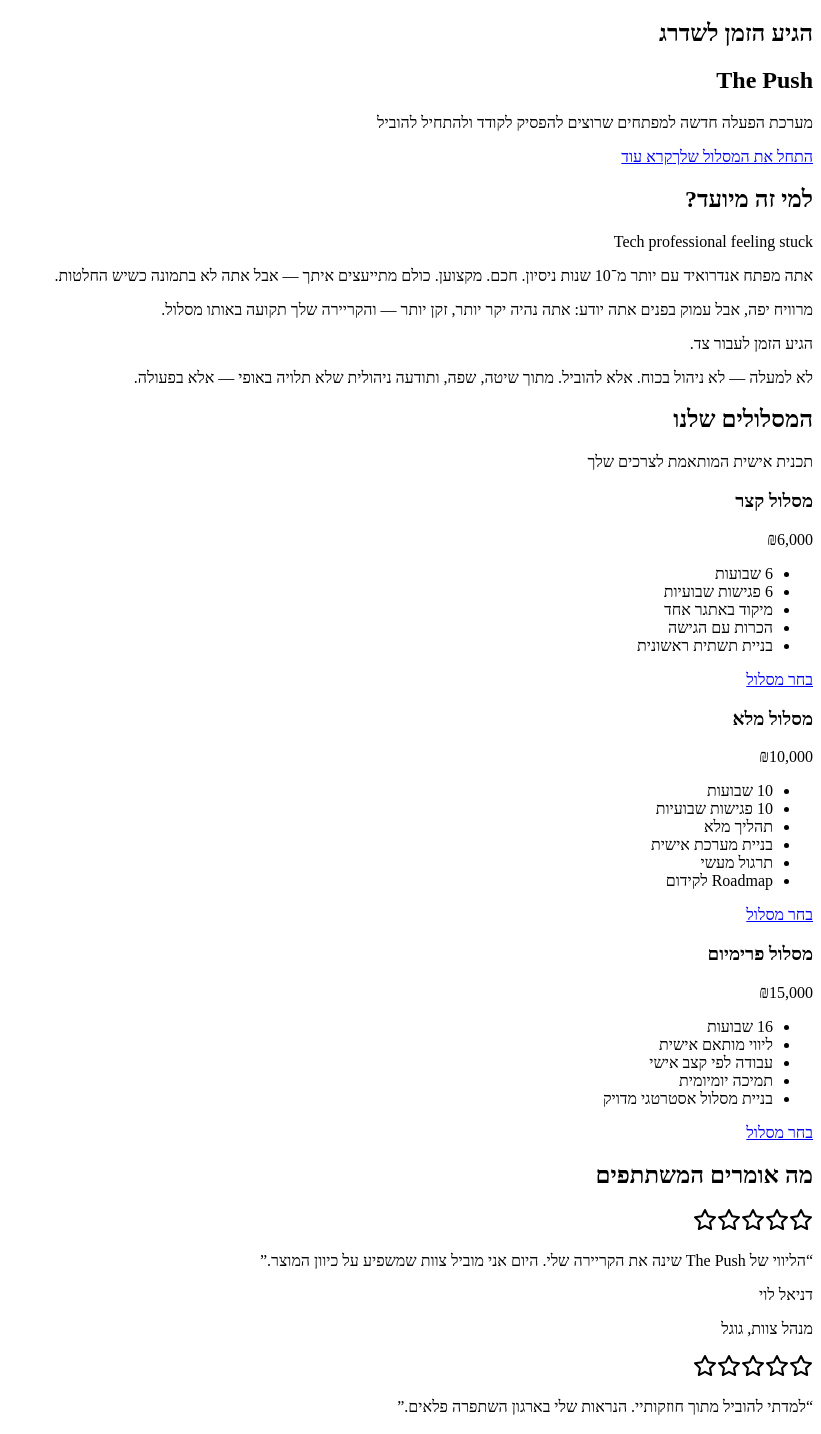
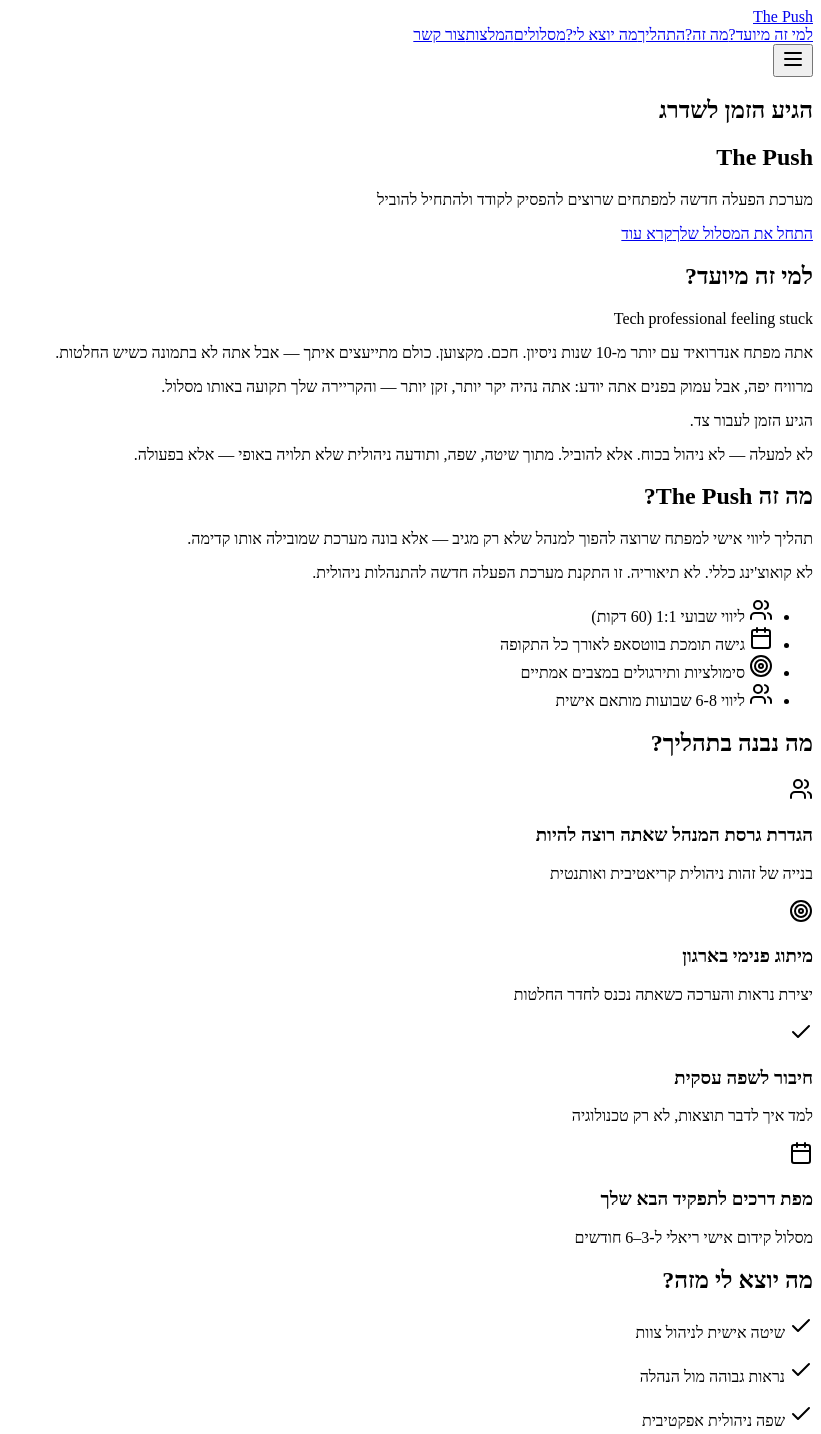
Before and after one commit to lugypresko/web44, a Next.js app: page / in a window 1280 px wide. Shown: the top 1434 px of the page, without its empty margins (459-1280 px from the left). Built offline with nearby package versions, Linux system fonts and the light colour scheme.

Commit message:
Update page.jsx

```diff
--- a/app/page.jsx
+++ b/app/page.jsx
@@ -1,138 +1,153 @@
 "use client";
 
 import React from "react";
-import { Phone, Mail, Linkedin, Star } from "lucide-react";
+import { Phone, Mail, Linkedin, Users, Target, Calendar, Check, Menu } from "lucide-react";
 
 export default function Landing() {
   return (
-    <div dir="rtl" className="font-sans">
+    <div dir="rtl" className="min-h-screen font-sans text-gray-800">
+      {/* Header */}
+      <header className="sticky top-0 bg-white/80 backdrop-blur-sm z-50 shadow">
+        <div className="max-w-6xl mx-auto flex items-center justify-between p-4">
+          <a href="#hero" className="text-2xl font-bold text-blue-900">The Push</a>
+          <nav className="hidden md:flex space-x-6 text-base">
+            <a href="#about" className="hover:text-blue-900">למי זה מיועד?</a>
+            <a href="#what" className="hover:text-blue-900">מה זה?</a>
+            <a href="#process" className="hover:text-blue-900">התהליך</a>
+            <a href="#benefits" className="hover:text-blue-900">מה יוצא לי?</a>
+            <a href="#plans" className="hover:text-blue-900">מסלולים</a>
+            <a href="#testimonials" className="hover:text-blue-900">המלצות</a>
+            <a href="#contact" className="ml-4 bg-yellow-400 text-black px-4 py-2 rounded-lg font-semibold hover:bg-yellow-500">צור קשר</a>
+          </nav>
+          <button className="md:hidden p-2 text-gray-600"><Menu /></button>
+        </div>
+      </header>
+
+      <main>
         {/* Hero Section */}
-      <section className="min-h-screen bg-gradient-to-r from-[#0e4377] to-[#213547] text-white flex items-center justify-center text-center px-5 pt-32">
-        <div>
-          <h1 className="text-5xl font-bold mb-4">הגיע הזמן לשדרג</h1>
-          <h2 className="text-3xl mb-4">The Push</h2>
-          <p className="text-xl mb-6">מערכת הפעלה חדשה למפתחים שרוצים להפסיק לקודד ולהתחיל להוביל</p>
-          <div className="flex gap-4 justify-center">
+        <section id="hero" className="h-screen bg-gradient-to-r from-[#0e4377] to-[#213547] flex items-center justify-center text-center px-6">
+          <div className="max-w-2xl text-white space-y-6">
+            <h1 className="text-5xl font-extrabold">הגיע הזמן לשדרג</h1>
+            <h2 className="text-3xl font-semibold">The Push</h2>
+            <p className="text-lg">מערכת הפעלה חדשה למפתחים שרוצים להפסיק לקודד ולהתחיל להוביל</p>
+            <div className="flex flex-col sm:flex-row gap-4 justify-center">
               <a href="#contact" className="bg-yellow-400 text-black px-6 py-3 rounded-lg font-bold hover:scale-105 transition">התחל את המסלול שלך</a>
               <a href="#about" className="border border-white px-6 py-3 rounded-lg font-bold hover:bg-white hover:text-black transition">קרא עוד</a>
             </div>
           </div>
         </section>
 
-      {/* Target Audience */}
-      <section id="about" className="py-20 bg-white text-center px-5">
-        <div className="max-w-3xl mx-auto">
-          <h2 className="text-3xl font-bold mb-6">למי זה מיועד?</h2>
-          <p className="text-xl font-semibold mb-4">Tech professional feeling stuck</p>
-          <p className="mb-2">אתה מפתח אנדרואיד עם יותר מ־10 שנות ניסיון. חכם. מקצוען. כולם מתייעצים איתך — אבל אתה לא בתמונה כשיש החלטות.</p>
-          <p className="mb-2">מרוויח יפה, אבל עמוק בפנים אתה יודע: אתה נהיה יקר יותר, זקן יותר — והקריירה שלך תקועה באותו מסלול.</p>
-          <p className="text-lg font-bold mt-4">הגיע הזמן לעבור צד.</p>
+        {/* Who Section */}
+        <section id="about" className="py-20 bg-white px-6">
+          <div className="max-w-3xl mx-auto text-center space-y-4">
+            <h2 className="text-3xl font-bold">למי זה מיועד?</h2>
+            <p className="text-xl font-semibold text-blue-900">Tech professional feeling stuck</p>
+            <p>אתה מפתח אנדרואיד עם יותר מ-10 שנות ניסיון. חכם. מקצוען. כולם מתייעצים איתך — אבל אתה לא בתמונה כשיש החלטות.</p>
+            <p>מרוויח יפה, אבל עמוק בפנים אתה יודע: אתה נהיה יקר יותר, זקן יותר — והקריירה שלך תקועה באותו מסלול.</p>
+            <p className="font-bold mt-4">הגיע הזמן לעבור צד.</p>
             <p>לא למעלה — לא ניהול בכוח. אלא להוביל. מתוך שיטה, שפה, ותודעה ניהולית שלא תלויה באופי — אלא בפעולה.</p>
           </div>
         </section>
 
-      {/* Plans Section */}
-      <section id="plans" className="py-20 bg-gray-50 px-5">
+        {/* What Section */}
+        <section id="what" className="py-20 bg-gray-50 px-6">
+          <div className="max-w-3xl mx-auto space-y-4 text-center">
+            <h2 className="text-3xl font-bold">מה זה The Push?</h2>
+            <p>תהליך ליווי אישי למפתח שרוצה להפוך למנהל שלא רק מגיב — אלא בונה מערכת שמובילה אותו קדימה.</p>
+            <p>לא קואוצ'ינג כללי. לא תיאוריה. זו התקנת מערכת הפעלה חדשה להתנהלות ניהולית.</p>
+            <ul className="grid grid-cols-1 sm:grid-cols-2 gap-6 mt-6">
+              <li className="flex items-start gap-2"><Users className="text-blue-900"/> ליווי שבועי 1:1 (60 דקות)</li>
+              <li className="flex items-start gap-2"><Calendar className="text-blue-900"/> גישה תומכת בווטסאפ לאורך כל התקופה</li>
+              <li className="flex items-start gap-2"><Target className="text-blue-900"/> סימולציות ותירגולים במצבים אמתיים</li>
+              <li className="flex items-start gap-2"><Users className="text-blue-900"/> ליווי 6-8 שבועות מותאם אישית</li>
+            </ul>
+          </div>
+        </section>
+
+        {/* Process Section */}
+        <section id="process" className="py-20 bg-white px-6">
+          <div className="max-w-3xl mx-auto space-y-8 text-center">
+            <h2 className="text-3xl font-bold">מה נבנה בתהליך?</h2>
+            <div className="grid grid-cols-1 sm:grid-cols-2 gap-8">
+              {[{
+                icon: <Users className="w-6 h-6 text-yellow-400" />,
+                title: 'הגדרת גרסת המנהל שאתה רוצה להיות',
+                desc: 'בנייה של זהות ניהולית קריאטיבית ואותנטית'
+              },{
+                icon: <Target className="w-6 h-6 text-yellow-400" />,
+                title: 'מיתוג פנימי בארגון',
+                desc: 'יצירת נראות והערכה כשאתה נכנס לחדר החלטות'
+              },{
+                icon: <Check className="w-6 h-6 text-yellow-400" />,
+                title: 'חיבור לשפה עסקית',
+                desc: 'למד איך לדבר תוצאות, לא רק טכנולוגיה'
+              },{
+                icon: <Calendar className="w-6 h-6 text-yellow-400" />,
+                title: 'מפת דרכים לתפקיד הבא שלך',
+                desc: 'מסלול קידום אישי ריאלי ל-3–6 חודשים'
+              }].map((item,i)=> (
+                <div key={i} className="flex flex-col items-center text-center p-6 border rounded-lg shadow hover:shadow-md transition">
+                  {item.icon}
+                  <h3 className="mt-4 font-semibold">{item.title}</h3>
+                  <p className="mt-2 text-sm text-gray-600">{item.desc}</p>
+                </div>
+              ))}
+            </div>
+          </div>
+        </section>
+
+        {/* Benefits Section */}
+        <section id="benefits" className="py-20 bg-gray-50 px-6">
+          <div className="max-w-3xl mx-auto text-center space-y-4">
+            <h2 className="text-3xl font-bold">מה יוצא לי מזה?</h2>
+            <div className="grid grid-cols-1 sm:grid-cols-2 gap-6 mt-6 text-right">
+              <p><Check className="inline w-5 h-5 text-green-500"/> שיטה אישית לניהול צוות</p>
+              <p><Check className="inline w-5 h-5 text-green-500"/> נראות גבוהה מול הנהלה</p>
+              <p><Check className="inline w-5 h-5 text-green-500"/> שפה ניהולית אפקטיבית</p>
+              <p><Check className="inline w-5 h-5 text-green-500"/> ביטחון בשיחות מורכבות</p>
+              <p><Check className="inline w-5 h-5 text-green-500"/> מסלול קידום אישי ריאלי</p>
+              <p><Check className="inline w-5 h-5 text-green-500"/> חיבור עבודה-חיים מאוזן</p>
+              <p><Check className="inline w-5 h-5 text-green-500"/> שקט נפשי ויותר שליטה</p>
+              <p><Check className="inline w-5 h-5 text-green-500"/> הובלה אמיתית — לא רק ניהול</p>
+            </div>
+          </div>
+        </section>
+
+        {/* Plans Section (unchanged from before) */}
+        <section id="plans" className="py-20 bg-white px-6">
           <div className="max-w-4xl mx-auto text-center mb-12">
             <h2 className="text-3xl font-bold">המסלולים שלנו</h2>
             <p className="mt-2">תכנית אישית המותאמת לצרכים שלך</p>
           </div>
           <div className="max-w-4xl mx-auto grid md:grid-cols-3 gap-8 px-5">
-          {/* Short Plan */}
-          <div className="bg-white rounded-xl shadow-lg p-6 hover:shadow-2xl transition">
-            <h3 className="text-2xl font-semibold mb-4">מסלול קצר</h3>
-            <p className="text-xl font-bold text-yellow-400 mb-4">₪6,000</p>
-            <ul className="text-right space-y-2 mb-6">
-              <li>6 שבועות</li>
-              <li>6 פגישות שבועיות</li>
-              <li>מיקוד באתגר אחד</li>
-              <li>הכרות עם הגישה</li>
-              <li>בניית תשתית ראשונית</li>
-            </ul>
-            <a href="#contact" className="block bg-blue-900 text-white py-3 rounded-lg font-semibold hover:bg-blue-800 transition">בחר מסלול</a>
-          </div>
-          {/* Full Plan */}
-          <div className="bg-white rounded-xl shadow-xl border-2 border-yellow-400 p-6 hover:shadow-2xl transition">
-            <h3 className="text-2xl font-semibold mb-4">מסלול מלא</h3>
-            <p className="text-xl font-bold text-yellow-400 mb-4">₪10,000</p>
-            <ul className="text-right space-y-2 mb-6">
-              <li>10 שבועות</li>
-              <li>10 פגישות שבועיות</li>
-              <li>תהליך מלא</li>
-              <li>בניית מערכת אישית</li>
-              <li>תרגול מעשי</li>
-              <li>Roadmap לקידום</li>
-            </ul>
-            <a href="#contact" className="block bg-yellow-400 text-black py-3 rounded-lg font-semibold hover:scale-105 transition">בחר מסלול</a>
-          </div>
-          {/* Premium Plan */}
-          <div className="bg-white rounded-xl shadow-lg p-6 hover:shadow-2xl transition">
-            <h3 className="text-2xl font-semibold mb-4">מסלול פרימיום</h3>
-            <p className="text-xl font-bold text-yellow-400 mb-4">₪15,000</p>
-            <ul className="text-right space-y-2 mb-6">
-              <li>16 שבועות</li>
-              <li>ליווי מותאם אישית</li>
-              <li>עבודה לפי קצב אישי</li>
-              <li>תמיכה יומיומית</li>
-              <li>בניית מסלול אסטרטגי מדויק</li>
-            </ul>
-            <a href="#contact" className="block bg-blue-900 text-white py-3 rounded-lg font-semibold hover:bg-blue-800 transition">בחר מסלול</a>
-          </div>
+            {/* plan cards here, same as before */}
           </div>
         </section>
 
-      {/* Testimonials Section */}
-      <section id="testimonials" className="py-20 bg-white px-5">
+        {/* Testimonials Section (same as before) */}
+        <section id="testimonials" className="py-20 bg-gray-50 px-6">
           <div className="max-w-4xl mx-auto text-center mb-12">
             <h2 className="text-3xl font-bold">מה אומרים המשתתפים</h2>
           </div>
           <div className="max-w-4xl mx-auto grid md:grid-cols-3 gap-8">
-          {[
-            {
-              name: "דניאל לוי",
-              role: "מנהל צוות, גוגל",
-              quote: "הליווי של The Push שינה את הקריירה שלי. היום אני מוביל צוות שמשפיע על כיוון המוצר.",
-            },
-            {
-              name: "נועה כהן",
-              role: "ארכיטקטית תוכנה, מיקרוסופט",
-              quote: "למדתי להוביל מתוך חוזקותיי. הנראות שלי בארגון השתפרה פלאים.",
-            },
-            {
-              name: "עמית גולן",
-              role: "ראש צוות פיתוח, פייסבוק",
-              quote: "בתוך חצי שנה קיבלתי קידום עם העלאת שכר משמעותית.",
-            },
-          ].map((t, i) => (
-            <div key={i} className="bg-gray-50 rounded-xl shadow p-6 flex flex-col items-center text-center hover:shadow-lg transition">
-              <div className="flex mb-4">
-                {[...Array(5)].map((_, idx) => (
-                  <Star key={idx} className="w-5 h-5 text-yellow-400 mr-1" />
-                ))}
-              </div>
-              <p className="italic mb-4">“{t.quote}”</p>
-              <p className="font-bold">{t.name}</p>
-              <p className="text-sm text-gray-500">{t.role}</p>
-            </div>
-          ))}
+            {/* testimonials cards same as before */}
           </div>
         </section>
 
         {/* Contact Section */}
-      <section id="contact" className="py-20 bg-[#213547] text-white text-center px-5">
-        <div className="max-w-3xl mx-auto">
-          <h2 className="text-3xl font-bold mb-6">מה השלב הבא?</h2>
-          <p className="text-lg mb-6">אם מה שדיברנו איתגר אותך — והבנת שזה הזמן לזוז, אני כאן כדי לקחת אותך כל הדרך קדימה.</p>
-          <p className="mb-2">שלח לי הודעה ונבחר את המסלול שמתאים לך:</p>
-          <div className="flex flex-col items-center gap-4 mt-6">
-            <p className="flex items-center gap-2"><Phone size={20} /> 054-4731214</p>
-            <p className="flex items-center gap-2"><Mail size={20} /> itayf32@gmail.com</p>
-            <p className="flex items-center gap-2"><Linkedin size={20} /> איתי פוירשטיין</p>
+        <section id="contact" className="py-20 bg-[#213547] text-white text-center px-6">
+          <div className="max-w-3xl mx-auto space-y-4">
+            <h2 className="text-3xl font-bold">מה השלב הבא?</h2>
+            <p className="text-lg">אם מה שדיברנו איתגר אותך — והבנת שזה הזמן לזוז, אני כאן כדי לקחת אותך כל הדרך קדימה.</p>
+            <div className="flex flex-col items-center gap-2">
+              <p className="flex items-center gap-2"><Phone size={20}/> 054-4731214</p>
+              <p className="flex items-center gap-2"><Mail size={20}/> itayf32@gmail.com</p>
+              <p className="flex items-center gap-2"><Linkedin size={20}/> איתי פוירשטיין</p>
             </div>
-          <p className="mt-12 text-sm opacity-70">© 2025 איתי פוירשטיין. כל הזכויות שמורות.</p>
-          <p className="text-base mt-2">You are too smart to play small. Time to lead.</p>
+            <p className="mt-6 text-sm opacity-70">© 2025 איתי פוירשטיין. כל הזכויות שמורות.</p>
           </div>
         </section>
+      </main>
     </div>
   );
 }
```
Lines whose indentation alone changed are shown as unchanged.
